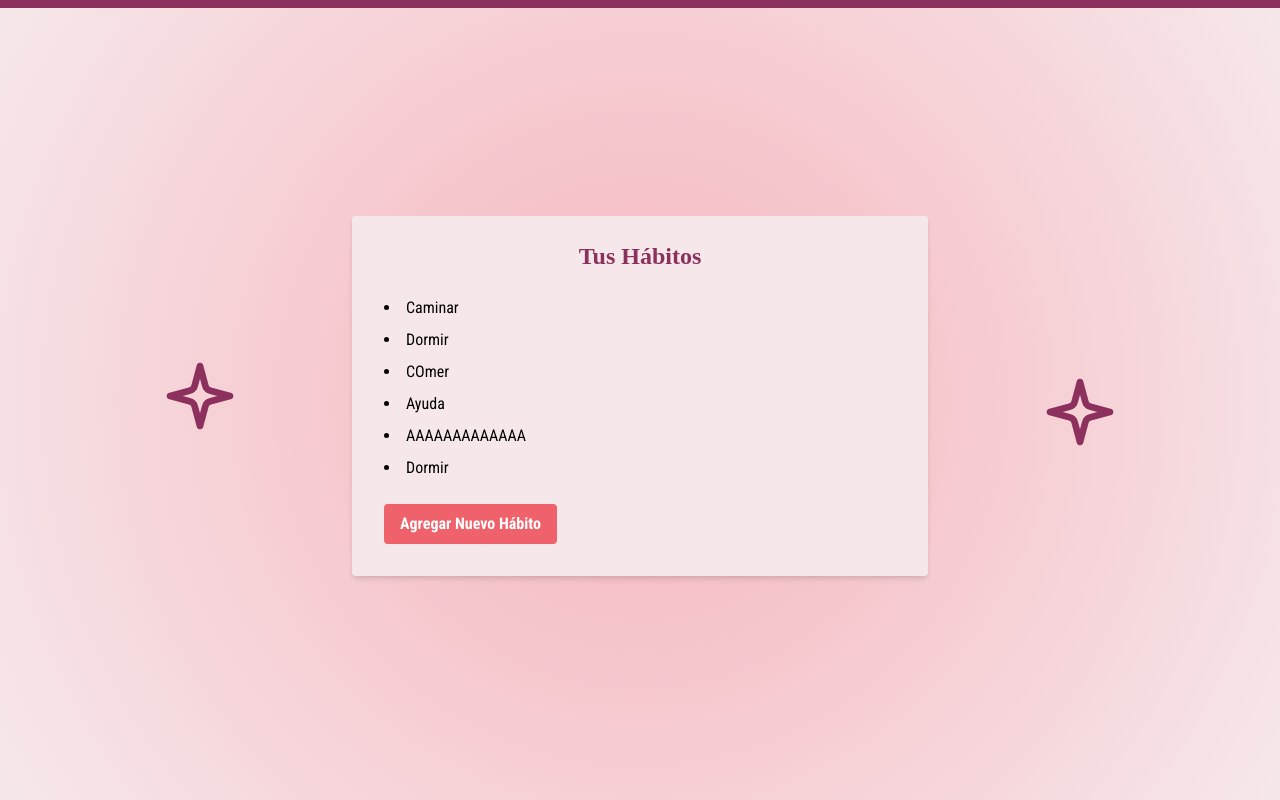
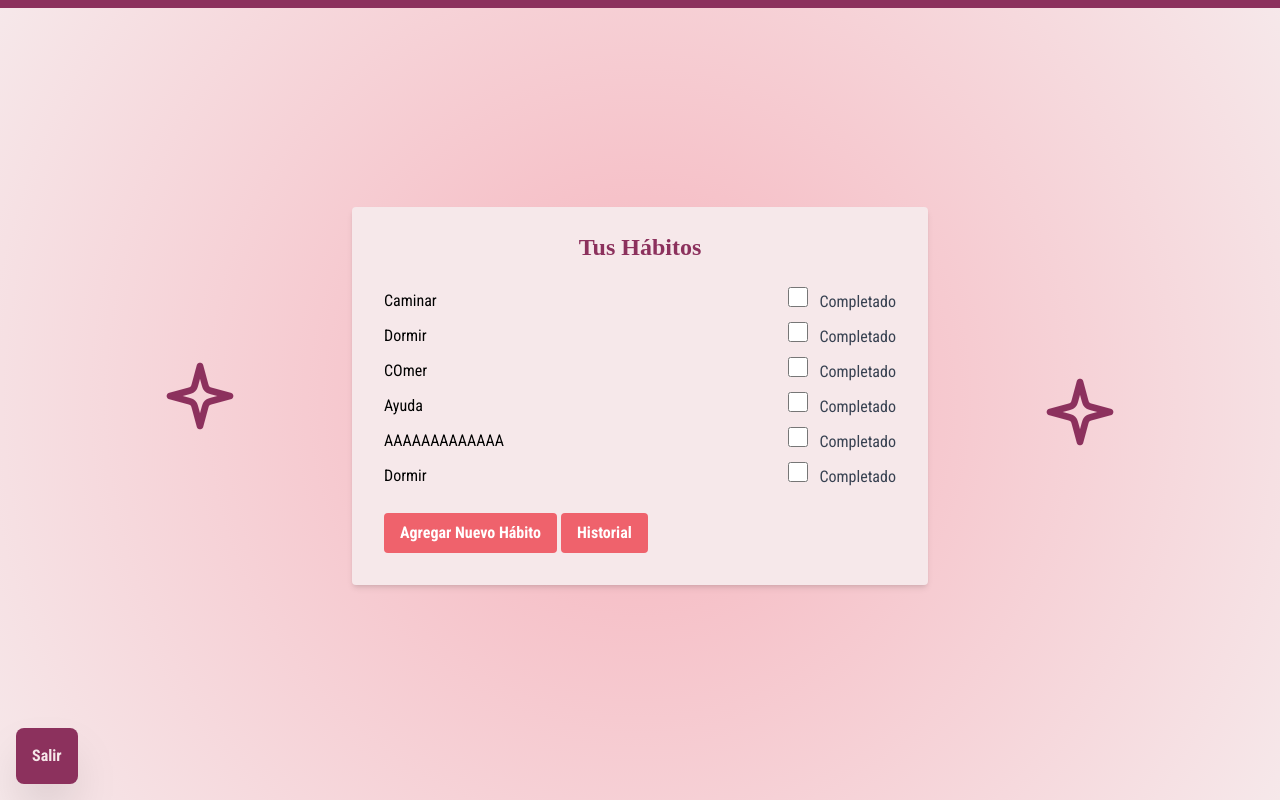
Before and after one commit to gabigonzalz/Habitos---WEB, a Flask app: page /pagina_principal in a window 1280 px wide. Run offline with Flask 3, Linux system fonts and the light colour scheme; a user stored in the database is signed in; data comes from the database, SQL or seed files in the repository; some libraries are stand-ins or nearby versions; some web fonts are replaced.

Commit message:
Cambios en el checklist de habitos

```diff
--- a/app.py
+++ b/app.py
@@ -82,6 +82,20 @@ def agregar_habito():
 
     return render_template('agregar_habito.html')
 
+# RUTA; PARA REGISTRAR UN HÁBITO COMPLETADO
+@app.route('/completar_habito/<int:id_habito>', methods=['POST'])
+def completar_habito(id_habito):
+    if session.get("id_usuario"):  # Verifica si hay un usuario autenticado en la sesión
+        # Crea un nuevo registro de hábito completado
+        nuevo_habito_completado = HabitosCompletados(
+            id_usuario=session["id_usuario"],  # ID del usuario autenticado
+            id_habito_personalizado=id_habito,  # ID del hábito que se está completando
+            fecha_completado=datetime.utcnow()  # Marca de tiempo de cuando se completó el hábito
+        )
+        db.session.add(nuevo_habito_completado)  # Agrega el nuevo registro a la sesión de la base de datos
+        db.session.commit()  # Confirma los cambios en la base de datos
+    return redirect(url_for('pagina_principal'))  # Redirige al usuario a la página principal
+
 
 
 #RUTA; PAGINA PRINCIPAL (HABITOS)
@@ -102,14 +116,20 @@ def pagina_principal():
 
 
 
-#RUTA; HISTORIA; (HABITOS)
-@app.route('/historial')
+# RUTA; PARA MOSTRAR EL HISTORIAL DE HÁBITOS COMPLETADOS
+@app.route('/historial')  # Define una ruta para mostrar el historial de hábitos
 def historial_habitos():
+    id_usuario = session.get("id_usuario")  # Obtiene el ID del usuario de la sesión
+    if not id_usuario:  # Si no hay un usuario autenticado
+        return redirect(url_for('iniciar_sesion'))  # Redirige al usuario a la página de inicio de sesión
 
-# Aqui iria el historial de los habitos completados
-# A realizar
+    # Obtiene los datos del usuario y sus hábitos completados
+    usuario = Usuarios.query.get(id_usuario)  # Obtiene el objeto de usuario de la base de datos
+    habitos_completados = HabitosCompletados.query.filter_by(id_usuario=id_usuario).all()  # Obtiene todos los hábitos completados por el usuario
 
-    return render_template("historial.html")
+    #pasa los datos del usuario y sus hábitos completados a la plantilla
+    return render_template("historial.html", usuario=usuario, habitos_completados=habitos_completados)
+
 
 
 
--- a/models.py
+++ b/models.py
@@ -1,5 +1,5 @@
 from flask_sqlalchemy import SQLAlchemy
-import datetime as dt
+import datetime as datetime
 
 db = SQLAlchemy()
 
@@ -45,7 +45,7 @@ class HabitosCompletados(db.Model):
     id_habitos_completados = db.Column(db.Integer, primary_key=True)
     id_usuario = db.Column(db.Integer, db.ForeignKey("usuarios.id_usuario"), nullable=False)
     id_habito_personalizado = db.Column(db.Integer, db.ForeignKey("habitos_personalizados.id_habitos_personalizados"), nullable=True)
-    fecha_completado = db.Column(db.String, nullable=False)
+    fecha_completado = db.Column(db.DateTime, nullable=False, default=datetime.date)
 
     def __init__(self, id_habito_personalizado, id_usuario, fecha_completado):
         self.id_habito_personalizado = id_habito_personalizado
--- a/templates/agregar_habito.html
+++ b/templates/agregar_habito.html
@@ -17,6 +17,8 @@
 
             <!-- Estrella medio-iz  -->
             <img src="static/estrellita.png" alt="Estrellita 2" class="absolute left-40 w-20 h-20 z-10 mb-4 mr-4">
+
+            <a href="pagina_principal" style="font-family:Roboto Condensed" class="absolute bottom-4 left-4 text-[#8c315d] p-4 bg-[#F6E8EA] font-bold rounded-lg shadow-2xl hover:bg-[#E3BCC1] hover:scale-110 mt-5">Volver atrás</a>
 
     <div class="w-full max-w-sm mx-auto bg-white shadow-md rounded px-8 pt-6 pb-8 mb-4">
         <h1 style="font-family:gorilla" class="text-2xl font-bold mb-6 text-center text-[#8c315d]">Agregar Hábito</h1>
--- a/templates/iniciar_sesion.html
+++ b/templates/iniciar_sesion.html
@@ -17,6 +17,9 @@
 
     <!-- Estrella abajo-der  -->
     <img src="static/estrellita.png" alt="Estrellita 2" class="absolute bottom-10 right-40 w-20 h-20 z-10 mb-4 mr-4">
+
+    <!-- Botón de volver atrás -->
+    <a href="index" style="font-family:Roboto Condensed" class="absolute bottom-4 left-4 text-[#8c315d] p-4 bg-[#F6E8EA] font-bold rounded-lg shadow-2xl hover:bg-[#E3BCC1] hover:scale-110 mt-5">Volver atrás</a>
 
 <!-- Caja de inicio de sesion -->
 <div class="bg-[#F6E8EA] w-full max-w-sm mx-auto shadow-md rounded px-8 pt-6 pb-8 mb-4">
--- a/templates/pagina_principal.html
+++ b/templates/pagina_principal.html
@@ -18,13 +18,23 @@
         <!-- Estrella medio-iz  -->
         <img src="static/estrellita2.png" alt="Estrellita 2" class="absolute left-40 w-20 h-20 z-10 mb-4 mr-4">
 
+        <a href="index" style="font-family:Roboto Condensed" class="absolute bottom-4 left-4 text-[#F6E8EA] p-4 bg-[#8c315d] font-bold rounded-lg shadow-2xl hover:bg-[#E3BCC1] hover:scale-110 mt-5">Salir</a>
+
+
         <div class="w-full max-w-xl mx-auto bg-[#F6E8EA] shadow-md rounded px-8 pt-6 pb-8 mb-4">
             <h1 style="font-family:gorilla" class="text-2xl font-bold mb-6 text-center text-[#8c315d]">Tus Hábitos</h1>
 
             {% if habitos_personalizados %}
             <ul class="list-disc list-inside" style="font-family:Roboto Condensed">
                 {% for habito in habitos_personalizados %}
-            <li class="mb-2">{{ habito.habito_nombre }}</li>
+                <li class="mb-2 flex justify-between items-center">
+                    <span>{{ habito.habito_nombre }}</span>
+                    <form action="/completar_habito/{{ habito.id_habitos_personalizados }}" method="post">
+                        <input type="checkbox" name="completado" id="completado_{{ habito.id_habitos_personalizados }}" class="form-checkbox h-5 w-5 text-blue-600" {% if habito.completado %} checked {% endif %}>
+                        <label for="completado_{{ habito.id_habitos_personalizados }}" class="ml-2 text-gray-700">Completado</label>
+                        <button type="submit" class="hidden"></button> <!-- Botón oculto para enviar el formulario al hacer clic en el checkbox -->
+                    </form>
+                </li>
                 {% endfor %}
             </ul>
             {% endif %}
@@ -32,6 +42,9 @@
         <a href="/agregar_habito" style="font-family:Roboto Condensed" class="bg-[#EF626C] hover:bg-[#78d6a6] text-white font-bold py-2 px-4 rounded focus:outline-none focus:shadow-outline mt-4 inline-block transform transition-transform duration-200 hover:scale-110">
             Agregar Nuevo Hábito
         </a>
+        <a href="/historial" style="font-family:Roboto Condensed" class="bg-[#EF626C] hover:bg-[#78d6a6] text-white font-bold py-2 px-4 rounded focus:outline-none focus:shadow-outline mt-4 inline-block transform transition-transform duration-200 hover:scale-110">
+            Historial
+        </a>
     </div>
 </body>
 </html>
--- a/templates/registrar.html
+++ b/templates/registrar.html
@@ -15,8 +15,10 @@
     <!-- Estrella arriba-der -->
         <img src="static/estrellita.png" alt="Estrellita 1" class="absolute top-10 right-40 w-20 h-20 z-10 mt-4 ml-4">
 
-        <!-- Estrella abajo-izq  -->
-        <img src="static/estrellita.png" alt="Estrellita 2" class="absolute bottom-10 left-40 w-20 h-20 z-10 mb-4 mr-4">
+    <!-- Estrella abajo-izq  -->
+    <img src="static/estrellita.png" alt="Estrellita 2" class="absolute bottom-10 left-40 w-20 h-20 z-10 mb-4 mr-4">
+
+    <a href="index" style="font-family:Roboto Condensed" class="absolute bottom-4 left-4 text-[#8c315d] p-4 bg-[#F6E8EA] font-bold rounded-lg shadow-2xl hover:bg-[#E3BCC1] hover:scale-110 mt-5">Volver atrás</a>
 
 
     <div class="w-full max-w-sm mx-auto bg-[#F6E8EA] shadow-md rounded px-8 pt-6 pb-8 mb-4">
```
Also changed, not shown: templates/historial.html (+14 -7 lines). Lines whose indentation alone changed are shown as unchanged.
